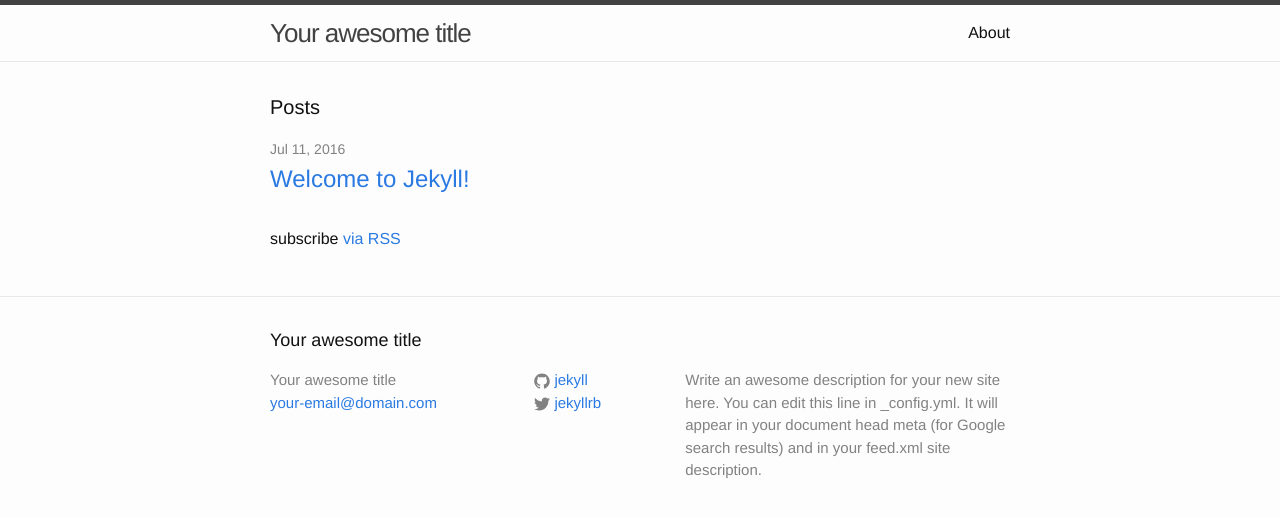
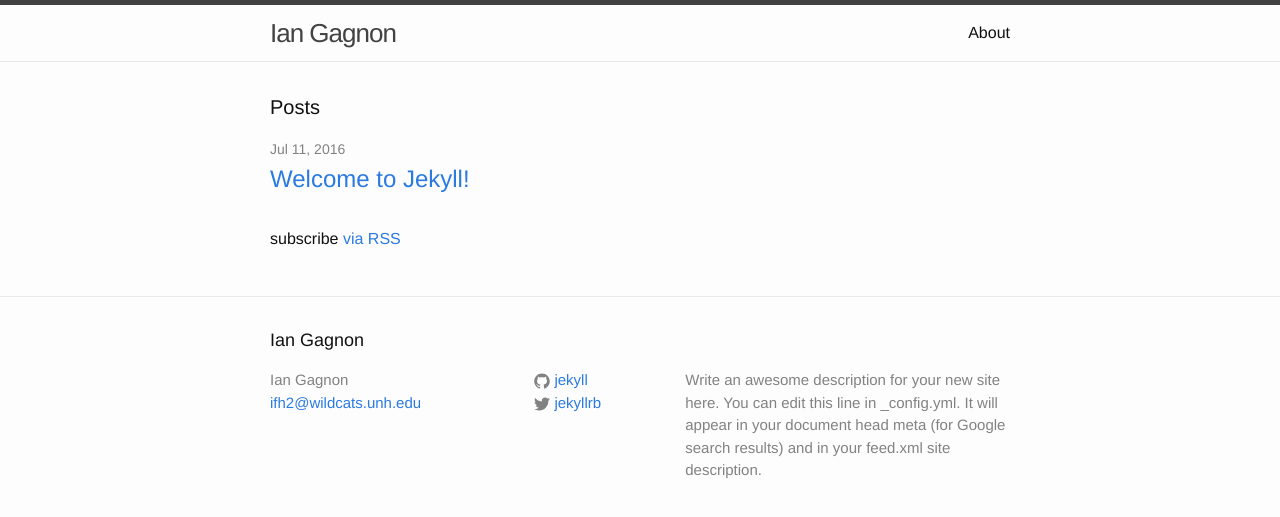
Before and after one commit to iangagnon/iangagnon.github.io, a Jekyll site: the page built from index.html, in a window 1280 px wide. Shown: the top 517 px of the page. Built offline with Jekyll 4.4.1, drawn with Linux system fonts in a browser that asks for light colours.

Commit message:
Update _config.yml

```diff
--- a/_config.yml
+++ b/_config.yml
@@ -6,8 +6,8 @@
 # 'jekyll serve'. If you change this file, please restart the server process.
 
 # Site settings
-title: Your awesome title
-email: your-email@domain.com
+title: Ian Gagnon
+email: ifh2@wildcats.unh.edu
 description: > # this means to ignore newlines until "baseurl:"
   Write an awesome description for your new site here. You can edit this
   line in _config.yml. It will appear in your document head meta (for
```
